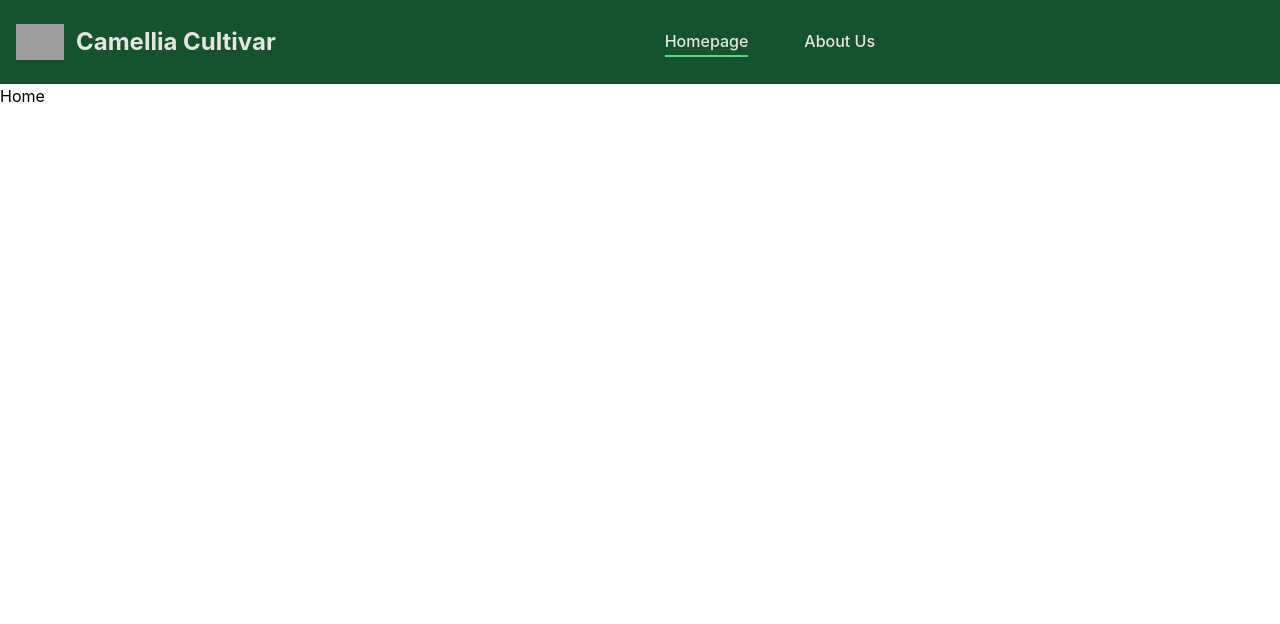
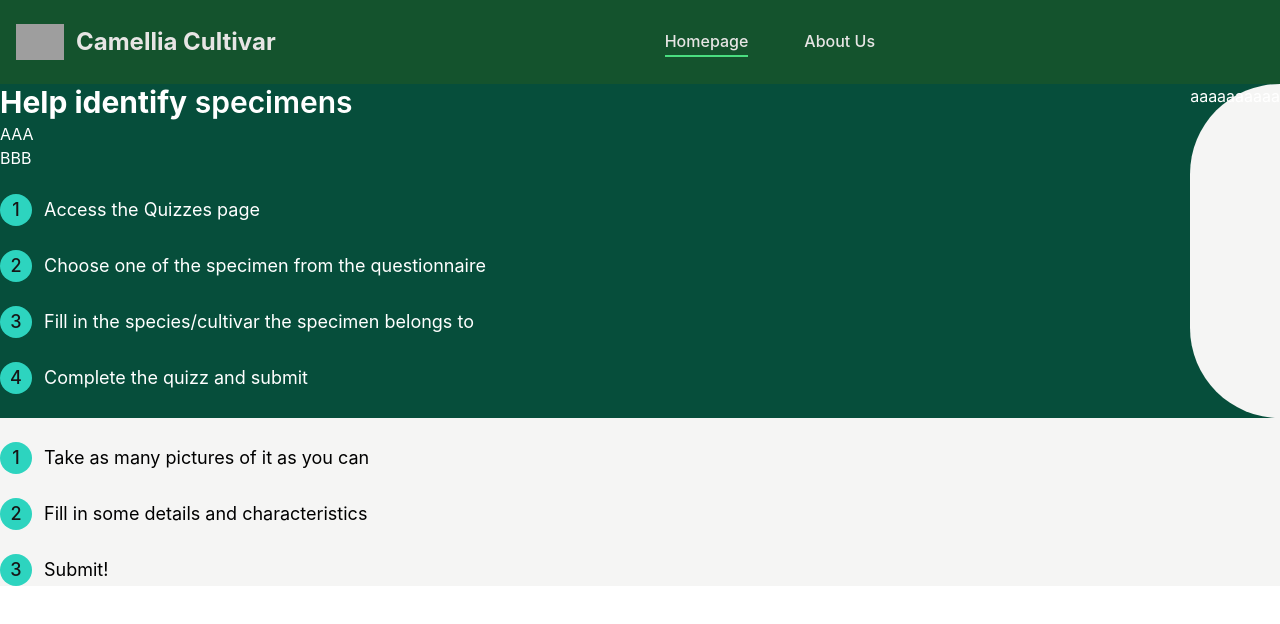
Before and after one commit to Camellia-Cultivar/Camellia-Cultivar, a React (Create React App) app in the folder webapp/: page / in a window 1280 px wide. Shown: the top 624 px of the page. Built offline with nearby package versions, Linux system fonts and the light colour scheme; grey boxes are pictures that could not be loaded.

Commit message:
added step lists to home

```diff
--- a/webapp/src/pages/Home/index.js
+++ b/webapp/src/pages/Home/index.js
@@ -1,9 +1,36 @@
 import React from 'react';
+import StepList from "../../components/StepList";
+
+let first_list = [
+    {"id": 1, "content": "Access the Quizzes page"},
+    {"id": 2, "content": "Choose one of the specimen from the questionnaire"},
+    {"id": 3, "content": "Fill in the species/cultivar the specimen belongs to"},
+    {"id": 4, "content": "Complete the quizz and submit"}
+];
+
+let second_list = [
+    {"id": 1, "content": "Take as many pictures of it as you can"},
+    {"id": 2, "content": "Fill in some details and characteristics"},
+    {"id": 3, "content": "Submit!"},
+];
 
 const Home = () =>{
     return (
-        <div>
-            <h3>Home</h3>
+        <div className="bg-stone-100">
+            <div className="flex flex-row text-white bg-emerald-900">
+                <div className="grow">
+                    <h2 className="font-semibold leading-tight text-3xl"><span className="font-bold">Help identify</span> specimens</h2>
+                    <ol className="list-decimal">
+                        <li>AAA</li>
+                        <li>BBB</li>
+                    </ol>
+                    <StepList steps={first_list}/>
+                </div>
+                <div className="flex-none bg-stone-100 rounded-l-full">
+                    aaaaaaaaaa
+                </div>
+            </div>
+            <StepList steps={second_list}/>
         </div>
     );
 }
```
